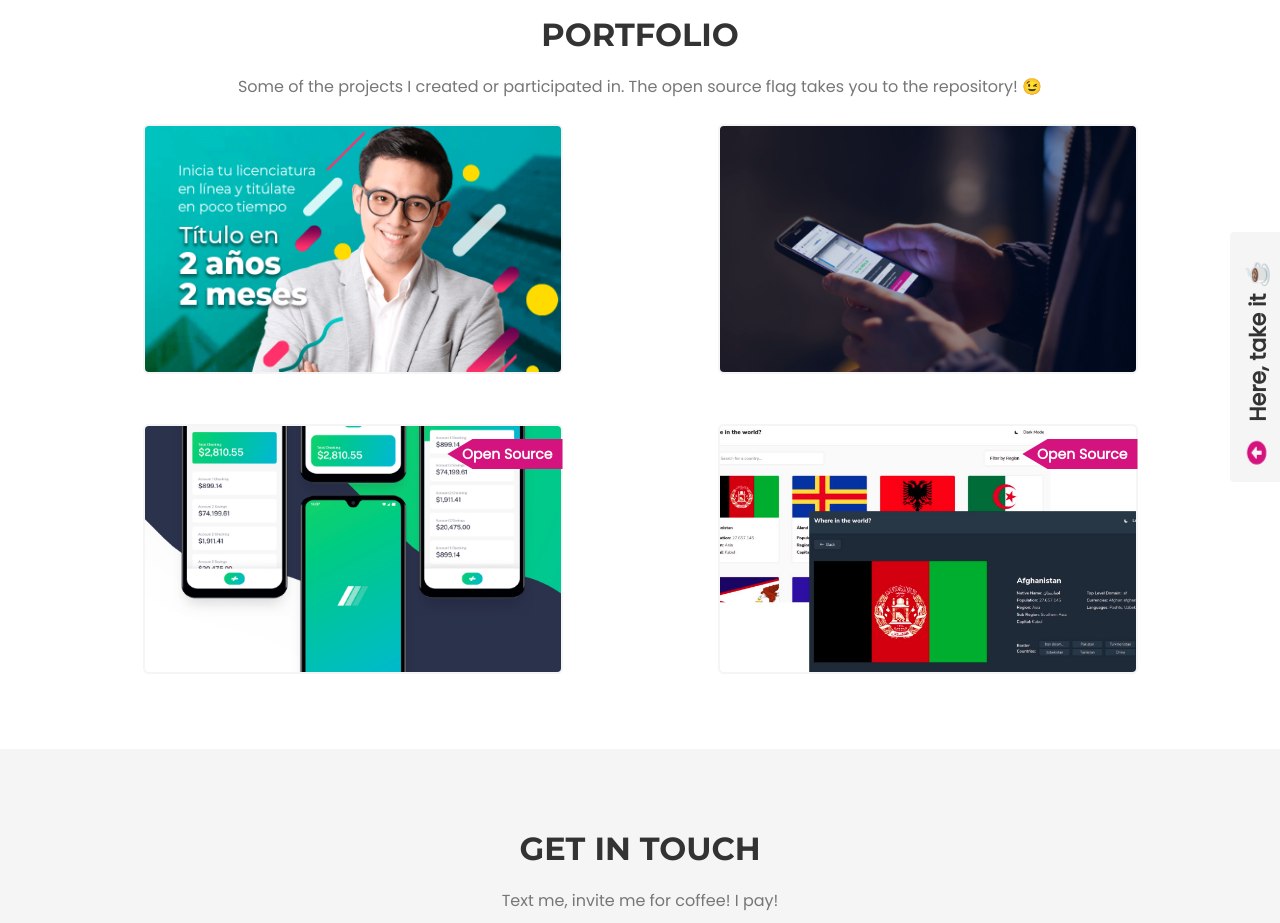
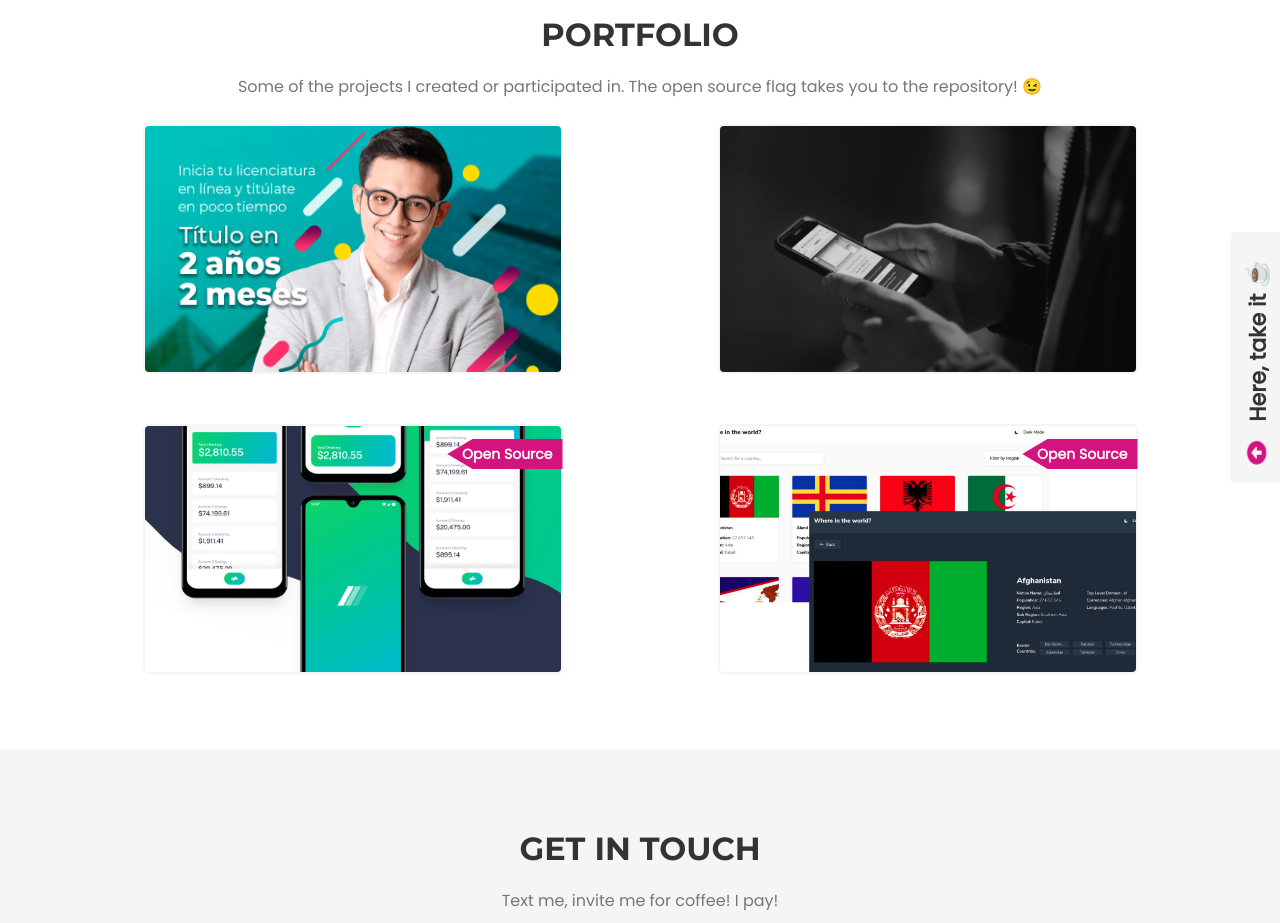
Before and after one commit to profdangarcia/my-portfolio, a Next.js app: page / in a window 1280 px wide. Shown: the part 1780-2703 px from the top of the page. Built offline with nearby package versions, Linux system fonts and the light colour scheme; a web font is replaced by a local one.

Commit message:
feature(portfolio): handling unavailable projects

```diff
--- a/src/components/PortfolioCard/index.tsx
+++ b/src/components/PortfolioCard/index.tsx
@@ -12,7 +12,7 @@ import {
   SeeMoreBtn
 } from './styles'
 
-interface CardProps {
+export interface CardProps {
   cardData: {
     title: string
     description: string
@@ -20,15 +20,27 @@ interface CardProps {
     openSource: boolean
     repoUrl?: string
     websiteUrl: string
+    available?: boolean
   }
   buttonText: string
 }
 
 const PortfolioCard: React.FC<CardProps> = ({ cardData, buttonText }) => {
+  const seeMoreButton = (
+    <SeeMoreBtn href={cardData.websiteUrl} target="_blank">
+      {buttonText}
+    </SeeMoreBtn>
+  )
+
   return (
     <Container>
       <ImgBox data-text="OCC">
-        <CardImg src={cardData.picture} alt={cardData.title} loading="lazy" />
+        <CardImg
+          src={cardData.picture}
+          alt={cardData.title}
+          loading="lazy"
+          available={cardData.available}
+        />
       </ImgBox>
       {cardData.openSource && (
         <OpenSrcFlag>
@@ -42,9 +54,7 @@ const PortfolioCard: React.FC<CardProps> = ({ cardData, buttonText }) => {
         <Content>
           <Title>{cardData.title}</Title>
           <Description>{cardData.description}</Description>
-          <SeeMoreBtn href={cardData.websiteUrl} target="_blank">
-            {buttonText}
-          </SeeMoreBtn>
+          {cardData.available && seeMoreButton}
         </Content>
       </ContentContainer>
     </Container>
--- a/src/components/PortfolioCard/styles.ts
+++ b/src/components/PortfolioCard/styles.ts
@@ -1,4 +1,7 @@
 import styled from 'styled-components'
+interface StyleProps {
+  available: boolean
+}
 
 export const Container = styled.div`
   position: relative;
@@ -82,11 +85,12 @@ export const ImgBox = styled.div`
   }
 `
 
-export const CardImg = styled.img`
+export const CardImg = styled.img<StyleProps>`
   width: 100%;
   height: 100%;
   object-fit: cover;
   transition: 0.5s ease-in-out;
+  filter: ${props => (props.available ? 'grayscale(0)' : 'grayscale(100%)')};
 `
 
 export const ContentContainer = styled.div`
@@ -126,6 +130,7 @@ export const SeeMoreBtn = styled.a`
   color: #fff;
   text-decoration: none;
   transition: 0.5s ease-in-out;
+
   &:hover {
     background: #777;
   }
--- a/src/components/PortfolioSection/index.tsx
+++ b/src/components/PortfolioSection/index.tsx
@@ -13,6 +13,7 @@ interface Projects {
   openSource: boolean
   repoUrl?: string
   websiteUrl: string
+  available?: boolean
 }
 interface ComponentData {
   title: string
--- a/src/pageData/home.ts
+++ b/src/pageData/home.ts
@@ -78,7 +78,7 @@ export default {
         {
           title: 'Cursos Rápidos',
           description:
-            'Ainda pela Catho Educação conseguimos lançar uma nova página para a venda de cursos online. Outro projeto que me orgulho de ter participado.',
+            'Ainda pela Catho Educação conseguimos lançar uma nova página para a venda de cursos online. Outro projeto que me orgulho de ter participado. Infelizmente não está mais no ar. 🥺',
           picture: '/projects/catho-edu.png',
           openSource: false,
           repoUrl: '',
@@ -213,7 +213,7 @@ export default {
         {
           title: 'Quick Courses',
           description:
-            'Still through Catho Educação we managed to launch a new page for the sale of online courses. Another project that I am proud to have participated in.',
+            'Still through Catho Educação we managed to launch a new page for the sale of online courses. Another project that I am proud to have participated in. Unfortunately it is no longer online. 🥺',
           picture: '/projects/catho-edu.png',
           openSource: false,
           repoUrl: '',
```
